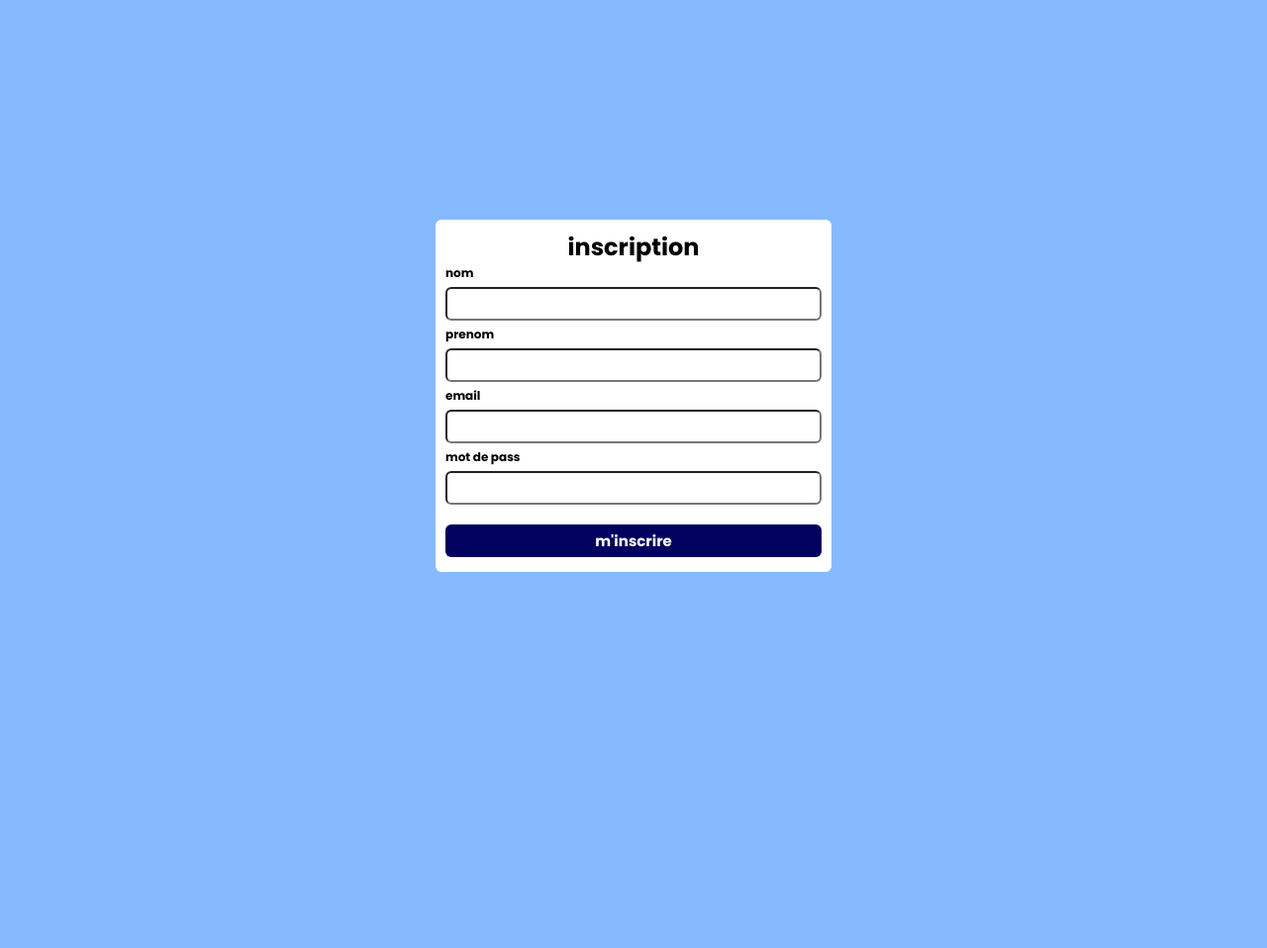
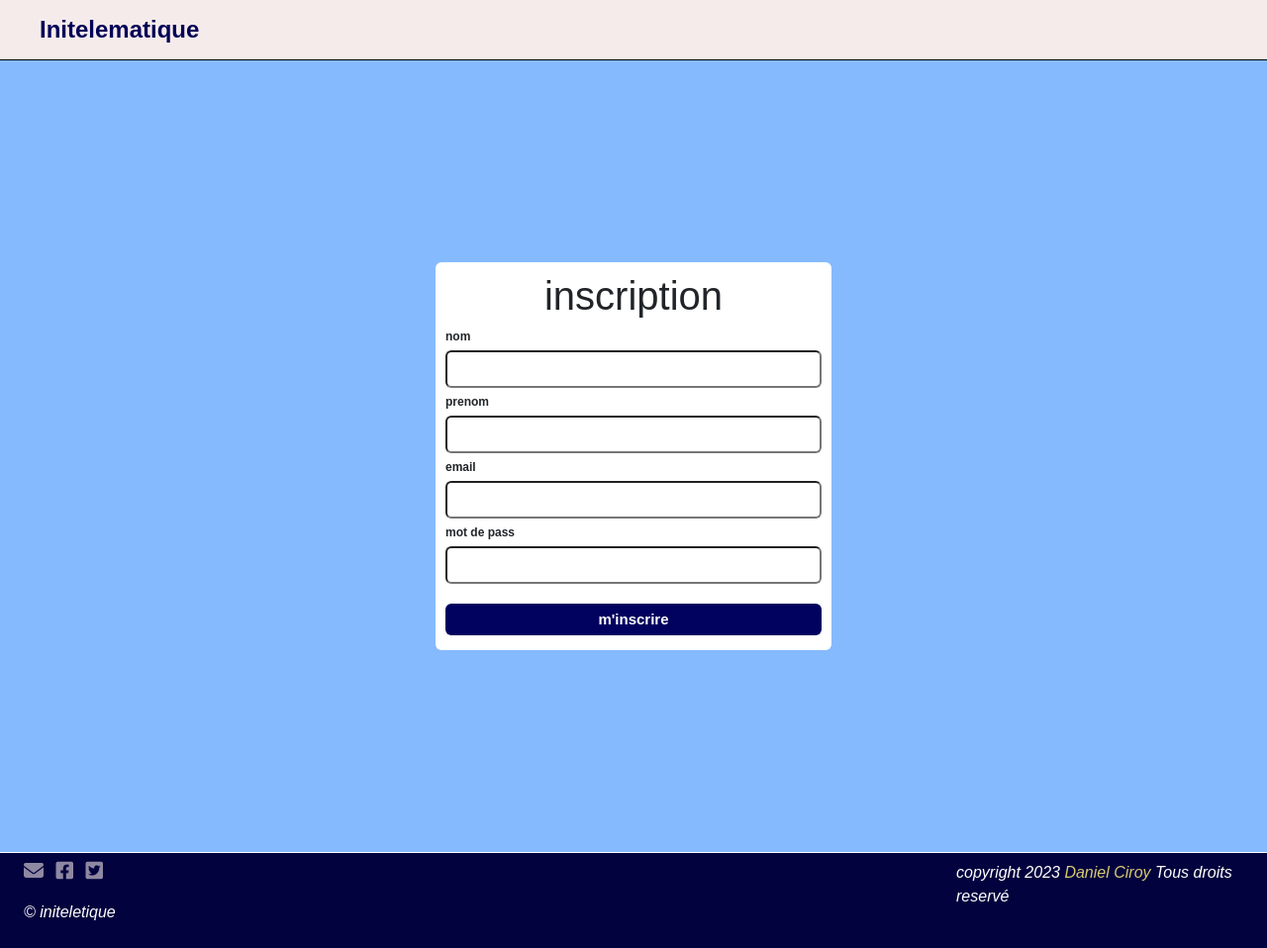
Before and after one commit to DanielCiroy/projet_sadock, a PHP site: page /inscription/inscription.php in a window 1280 px wide. Shown: the whole page at 99% size. Before the commit the page ends 578 px from the top, so only its background shows below. Run offline with PHP 8.4, Linux system fonts and the light colour scheme.

Commit message:
finalisation de la page du formulaire dinscription

```diff
--- a/css/style.css
+++ b/css/style.css
@@ -3,6 +3,11 @@
     margin: 0;
     box-sizing: border-box;
     font-family: sans-serif;
+    text-decoration: none;
+}
+
+a {
+    text-decoration: none;
 }
 
 
@@ -55,6 +60,9 @@
     font-weight: bold;
 }
 
+.action-btn {
+    text-decoration: none;
+}
 
 
 
@@ -210,3 +218,7 @@
     font-weight: 300;
 
 }
+
+.logo a {
+    text-decoration: none;
+}
--- /dev/null
+++ b/header_no_btn.html
@@ -0,0 +1,21 @@
+<!DOCTYPE html>
+<html lang="en">
+
+<head>
+    <meta charset="UTF-8">
+    <meta name="viewport" content="width=device-width, initial-scale=1.0">
+    <link rel="stylesheet" href="css/style.css">
+    <title>document</title>
+</head>
+
+<body>
+    <header>
+        <div class="navbar">
+            <div class="logo">
+                <a href="index.php">Initelematique</a>
+            </div>
+        </div>
+    </header>
+</body>
+
+</html>
--- a/inscription/inscription.css
+++ b/inscription/inscription.css
@@ -4,14 +4,15 @@
     margin: 0;
     padding: 0;
     box-sizing: border-box;
-    font-family: poppins, sans-serif;
+    text-decoration: none;
 }
 
-body {
+.header {
     display: flex;
     align-items: center;
     justify-content: center;
     height: 100vh;
+    font-family: poppins, sans-serif;
     background-color: rgb(134, 186, 255);
 }
 
@@ -22,6 +23,7 @@
     flex-direction: column;
     width: 400px;
     border-radius: 6px;
+    font-family: poppins, sans-serif;
 }
 
 section h1 {
--- a/inscription/inscription.php
+++ b/inscription/inscription.php
@@ -6,12 +6,17 @@
     <meta http-equiv="X-UA-Compatible" content="IE=edge">
     <meta name="viewport" content="width=device-width, initial-scale=1.0">
     <link rel="stylesheet" href="https://cdnjs.cloudflare.com/ajax/libs/font-awesome/6.4.2/css/all.min.css" integrity="sha512-z3gLpd7yknf1YoNbCzqRKc4qyor8gaKU1qmn+CShxbuBusANI9QpRohGBreCFkKxLhei6S9CQXFEbbKuqLg0DA==" crossorigin="anonymous" referrerpolicy="no-referrer" />
-
+    <link rel="stylesheet" href="../css/style.css">
+    <link rel="stylesheet" href="../css/bootstrap.min.css">
     <link rel="stylesheet" href="inscription.css">
     <title>formulaire</title>
 
 </head>
 <body>
+    <?php
+       include_once('../header_no_btn.html');
+    ?>
+    <div class="header">
     <section>
         <h1>inscription</h1>
         <form action="traitement_inscription.php" method="POST">
@@ -26,5 +31,14 @@
             <input type="submit" value="m'inscrire" name="ok">
         </form>
     </section>
+    </div>
+
+
+      <?php
+      include_once('../mini_footer.html');
+        ?>
+
+
 </body>
+
 </html>
--- /dev/null
+++ b/mini_footer.html
@@ -0,0 +1,34 @@
+<!DOCTYPE html>
+<html lang="en">
+
+<head>
+    <meta charset="UTF-8">
+    <meta name="viewport" content="width=device-width, initial-scale=1.0">
+    <link rel="stylesheet" href="css/bootstrap.min.css">
+    <link rel="stylesheet" href="css/style.css">
+    <title>Document</title>
+</head>
+
+<body>
+    <div class="copyrighth container-fluid">
+        <div class="container-fluid">
+            <div class="row justify-content-between py-2">
+                <div class="col-12 col-md-2">
+                    <div class="icones">
+                        <ul class="list-inline">
+                            <li class="list-inline-item"><i class="fa-solid fa-envelope"></i></li>
+                            <li class="list-inline-item"><i class="fa-brands fa-square-facebook"></i></li>
+                            <li class="list-inline-item"><i class="fa-brands fa-square-twitter"></i></li>
+                        </ul>
+                    </div>
+                    <p class="mt-2">© initeletique</p>
+                </div>
+                <div class="col-12 col-md-3">
+                    <p>copyright 2023 <span class="ciroy"> Daniel Ciroy</span> Tous droits reservé</p>
+                </div>
+            </div>
+        </div>
+    </div>
+</body>
+
+</html>
```
Also changed, not shown: header.html (added, +25 -0 lines).
